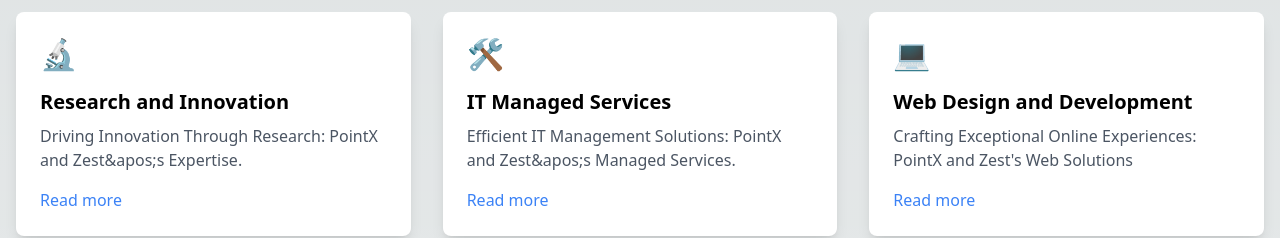
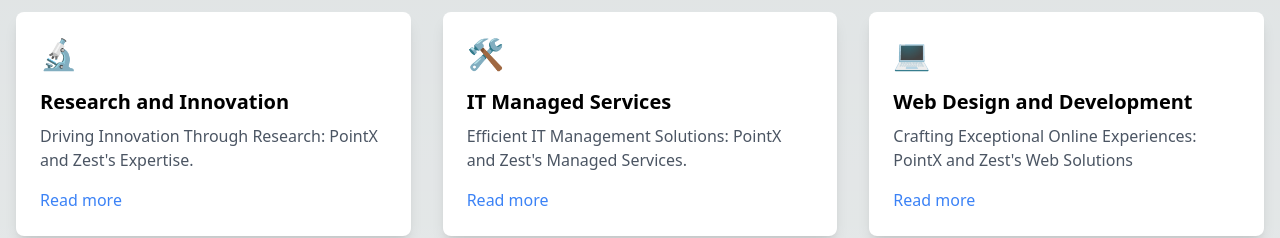
Before and after one commit to joseph-anselm/pointxandzest, a Next.js app: page / in a window 1280 px wide. Shown: the part 1040-1278 px from the top of the page. Built offline with nearby package versions, Linux system fonts and the light colour scheme.

Commit message:
maintenance

```diff
--- a/components/SectionA.js
+++ b/components/SectionA.js
@@ -5,13 +5,13 @@
     {
       "icon": "🔬",
       "title": "Research and Innovation",
-      "description": "Driving Innovation Through Research: PointX and Zest&apos;s Expertise.",
+      "description": "Driving Innovation Through Research: PointX and Zest's Expertise.",
       "url": "#"
     },
     {
       "icon": "🛠️",
       "title": "IT Managed Services",
-      "description": "Efficient IT Management Solutions: PointX and Zest&apos;s Managed Services.",
+      "description": "Efficient IT Management Solutions: PointX and Zest's Managed Services.",
       "url": "#"
     },
     {
--- a/components/about/Subscribe.js
+++ b/components/about/Subscribe.js
@@ -11,7 +11,7 @@
   };
 
   return (
-    <div className="bg-white">
+    <div className="">
       <div className="max-w-7xl mx-auto py-12 px-4 sm:px-6 lg:py-16 lg:px-8">
         <div className="lg:text-center">
           <p className="text-base leading-6 text-[#37B6FF] font-semibold tracking-wide uppercase">
```
